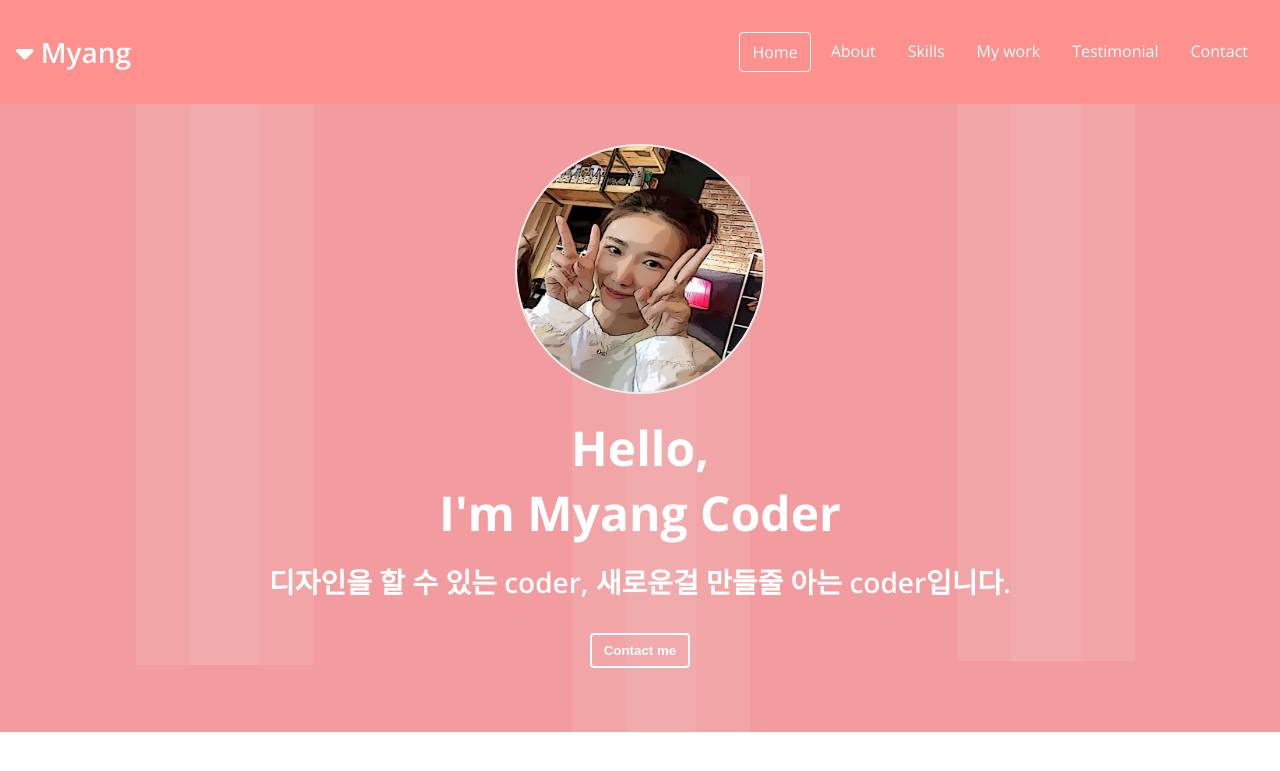
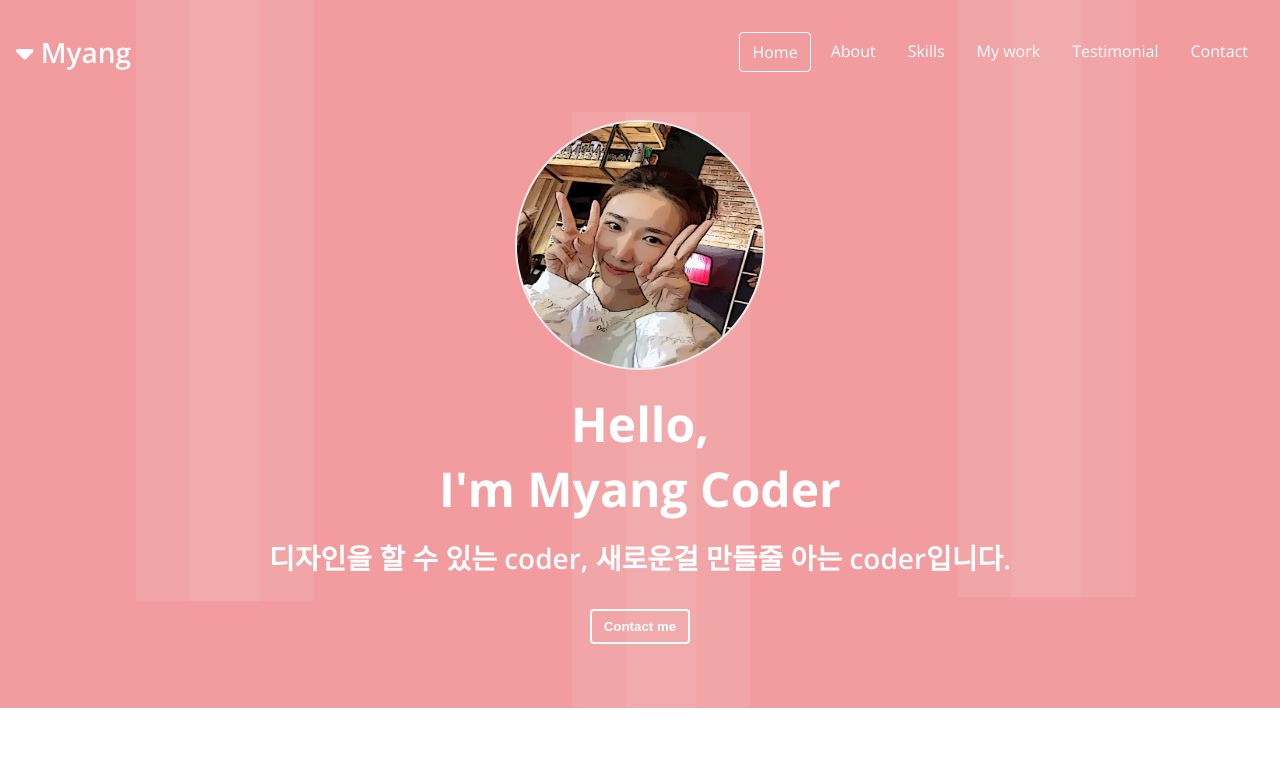
Before and after one commit to jeonmeehyang/myang-s-portfolio, a plain HTML site: page index.html in a window 1280 px wide. Shown: the top 771 px of the page. Drawn offline with nearby package versions, Linux system fonts and the light colour scheme.

Commit message:
JS : Navbar

```diff
--- a/index.html
+++ b/index.html
@@ -11,7 +11,6 @@
 <link href="https://fonts.googleapis.com/css2?family=Open+Sans:wght@400;600;700&display=swap" rel="stylesheet">
 <link rel="icon" type"image/png" href="imgs/myangnewicon.png">
 <link rel="stylesheet" href="style.css">
-<script src="main.js" defer></script>
 </head>
 <body>
     <!-- Navbar -->
@@ -252,5 +251,6 @@
     </div>
         <p class="contact__rights">2021 Myan's - All rights reserved </p>
     </section>
+    <script src="main.js" defer></script>
 </body>
 </html>
--- a/main.js
+++ b/main.js
@@ -0,0 +1,14 @@
+'use strict'
+
+// Scroll을 내리면 navbar pink색 적용 올리면 투명
+const navbar = document.querySelector('#navbar');
+const navbarHeight = navbar.getBoundingClientRect().height;
+document.addEventListener('scroll', () => {
+
+  console.log(`navbarHeight: ${navbarHeight}`);
+  if(window.scrollY > navbarHeight) {
+      navbar.classList.add('navbar__dark');
+  } else {
+      navbar.classList.remove('navbar__dark');
+  }
+});
--- a/style.css
+++ b/style.css
@@ -93,12 +93,20 @@ button {
 }
 /* Navbar */
 #navbar {
+  position: fixed;
+  width: 100%;
   display: flex;
   justify-content: space-between;
-  background-color: var(--color-pink);
+  background-color: transparent;
   align-items: center;
   color: var(--color-white);
   padding: 16px;
+  transition: all var(--animation-duration) ease-in-out;
+}
+
+#navbar.navbar__dark {
+  background-color: var(--color-pink);
+  padding: 8px;
 }
 
 .navbar__menu {
@@ -136,6 +144,7 @@ button {
 #home {
   background: url("imgs/home-background.png") center/cover no-repeat;
   padding: 40px;
+  padding-top: 120px;
   text-align: center;
 }
 
```
